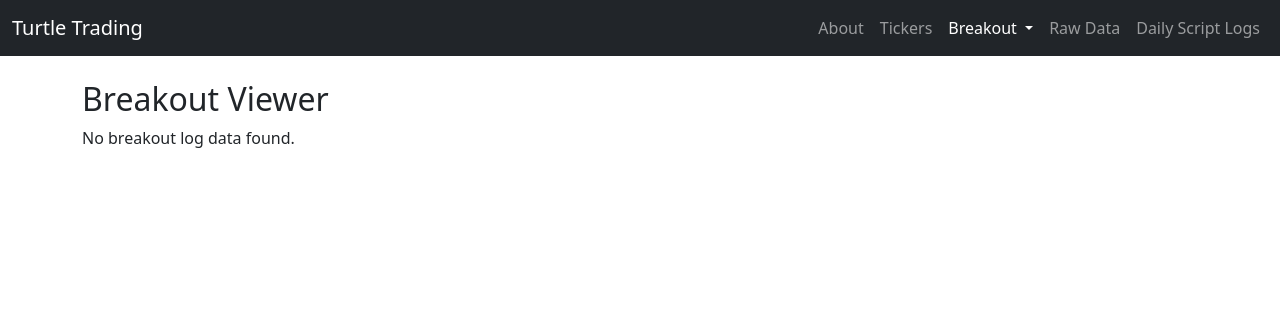
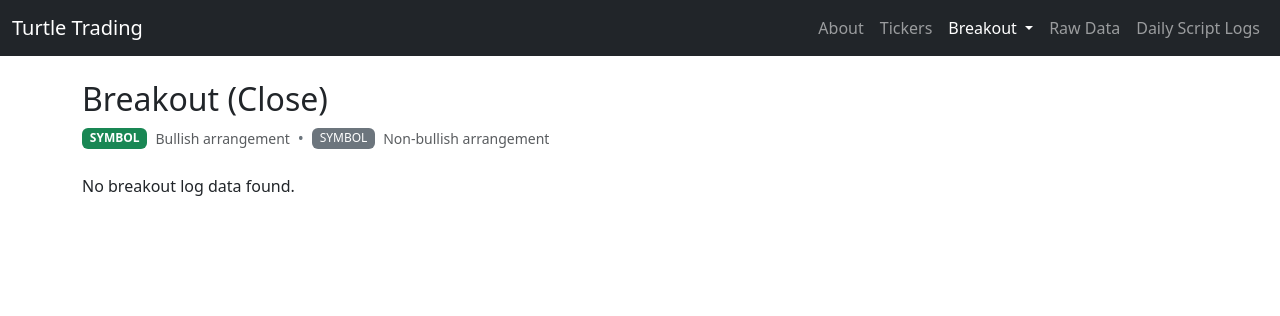
Before and after one commit to GrapeIsGrape/TurtleTradingWebApplication, a Flask app: page /breakout in a window 1280 px wide. Shown: the top 316 px of the page. Run offline with Flask 3, Linux system fonts and the light colour scheme.

Commit message:
breakout.html

```diff
--- a/app.py
+++ b/app.py
@@ -16,7 +16,7 @@ from classes.constants import (
     FILTER_MAX_PER_SECTOR,
     FILTER_EARNINGS_SKIP_DAYS
 )
-from classes.breakout_checker import check_bullish_arrangement_for_tickers
+from classes.breakout_checker import check_bullish_arrangement_for_tickers, get_breakout_ticker_information
 
 app = Flask(__name__)
 
@@ -110,13 +110,31 @@ def parse_breakout_log(log_path, group_by_date=True):
 def breakout():
     log_path = os.path.join(LOG_FOLDER, BREAKOUT_LOG_MARKET_CLOSE)
     entries = parse_breakout_log(log_path, group_by_date=True)
-    return render_template('breakout.html', entries=entries, page_title="Breakout Viewer")
+    # Collect all tickers from first entry for bullish check
+    all_tickers = []
+    if entries and not entries[0].get('market_closed'):
+        for breakout in entries[0].get('breakouts', []):
+            all_tickers.extend(breakout.get('tickers', []))
+    bullish_tickers = set(check_bullish_arrangement_for_tickers(all_tickers)) if all_tickers else set()
+    # Get detailed ticker information
+    ticker_info_df = get_breakout_ticker_information(all_tickers) if all_tickers else pd.DataFrame()
+    ticker_info = ticker_info_df.to_dict('records') if not ticker_info_df.empty else []
+    return render_template('breakout.html', entries=entries, page_title="Breakout (Close)", bullish_tickers=bullish_tickers, ticker_info=ticker_info)
 
 @app.route("/breakout_live")
 def breakout_live():
     log_path = os.path.join(LOG_FOLDER, BREAKOUT_LOG_MARKET_OPEN)
     entries = parse_breakout_log(log_path, group_by_date=False)
-    return render_template('breakout.html', entries=entries, page_title="Breakout Viewer (Live)")
+    # Collect all tickers from first entry for bullish check
+    all_tickers = []
+    if entries and not entries[0].get('market_closed'):
+        for breakout in entries[0].get('breakouts', []):
+            all_tickers.extend(breakout.get('tickers', []))
+    bullish_tickers = set(check_bullish_arrangement_for_tickers(all_tickers)) if all_tickers else set()
+    # Get detailed ticker information
+    ticker_info_df = get_breakout_ticker_information(all_tickers) if all_tickers else pd.DataFrame()
+    ticker_info = ticker_info_df.to_dict('records') if not ticker_info_df.empty else []
+    return render_template('breakout.html', entries=entries, page_title="Breakout (Live)", bullish_tickers=bullish_tickers, ticker_info=ticker_info)
 
 @app.route("/tickers")
 def tickers():
--- a/classes/breakout_checker.py
+++ b/classes/breakout_checker.py
@@ -33,7 +33,7 @@ def get_breakout_ticker_information(tickers):
             DAYS_HIGH_200: calculate_n_days_high_at_index(df, len(df)-1, 200),
             BULLISH_ARRANGEMENT: check_bullish_arrangement_for_ticker(ticker),
             ATR_20: _20_days_average_true_range,
-            STOP_LOSS: round(price - _20_days_average_true_range, ROUND_DP)
+            STOP_LOSS: round(price - 2 * _20_days_average_true_range, ROUND_DP)
         }
         result_df.loc[len(result_df)] = new_row_data
 
--- a/templates/breakout.html
+++ b/templates/breakout.html
@@ -6,17 +6,28 @@
     <meta name="viewport" content="width=device-width, initial-scale=1">
     <title>{{ page_title }}</title>
     <link href="https://cdn.jsdelivr.net/npm/bootstrap@5.3.2/dist/css/bootstrap.min.css" rel="stylesheet">
+    <style>
+        .badge { --bs-badge-font-weight: 400; }
+    </style>
 </head>
 <body>
 {% include 'common/navbar.html' %}
 <div class="container mt-4">
   <h2>{{ page_title }}</h2>
+  <div class="d-flex align-items-center flex-wrap gap-2 text-muted mb-4">
+    <span class="badge bg-success fw-bold">SYMBOL</span>
+    <span class="small">Bullish arrangement</span>
+    <span class="text-secondary">•</span>
+    <span class="badge bg-secondary">SYMBOL</span>
+    <span class="small">Non-bullish arrangement</span>
+  </div>
   {% if entries %}
     <div class="row">
       {% for entry in entries %}
+        {% set is_first_card = loop.first %}
         <div class="col-md-6 mb-4">
           <div class="card">
-            <div class="card-header {% if loop.first %}bg-primary{% else %}bg-secondary{% endif %} text-white">
+            <div class="card-header {% if is_first_card %}bg-primary{% else %}bg-secondary{% endif %} text-white">
               {{ entry.timestamp }}
             </div>
             <div class="card-body">
@@ -30,7 +41,21 @@
                     <div class="d-flex align-items-center flex-wrap">
                       {% if breakout.tickers %}<strong class="me-2">{{ breakout.label }}</strong>{% else %}<span class="me-2 text-muted">{{ breakout.label }}</span>{% endif %}
                       {% for ticker in breakout.tickers %}
-                        <span class="badge bg-success me-1 mb-1 mt-1">{{ ticker }}</span>
+                        {% if is_first_card %}
+                          {% set badge_class = 'bg-success' if ticker in bullish_tickers else 'bg-secondary' %}
+                          {% set badge_weight = 'fw-bold' if ticker in bullish_tickers else '' %}
+                          <span class="badge {{ badge_class }} {{ badge_weight }} me-1 mb-1 mt-1"
+                                style="cursor: pointer;"
+                                data-bs-toggle="modal"
+                                data-bs-target="#tickerModal"
+                                data-ticker="{{ ticker }}">{{ ticker }}</span>
+                        {% else %}
+                          <span class="badge bg-secondary me-1 mb-1 mt-1"
+                                style="cursor: pointer;"
+                                data-bs-toggle="modal"
+                                data-bs-target="#tickerModal"
+                                data-ticker="{{ ticker }}">{{ ticker }}</span>
+                        {% endif %}
                       {% endfor %}
                     </div>
                   </div>
@@ -45,6 +70,112 @@
     <p>No breakout log data found.</p>
   {% endif %}
 </div>
+
+<!-- Ticker Details Modal -->
+<div class="modal fade" id="tickerModal" tabindex="-1" aria-labelledby="tickerModalLabel" aria-hidden="true">
+  <div class="modal-dialog">
+    <div class="modal-content">
+      <div class="modal-header">
+        <h5 class="modal-title" id="tickerModalLabel">Ticker Details</h5>
+        <button type="button" class="btn-close" data-bs-dismiss="modal" aria-label="Close"></button>
+      </div>
+      <div class="modal-body">
+        <table class="table table-sm">
+          <tbody>
+            <tr>
+              <th scope="row">Ticker</th>
+              <td id="modalTicker">-</td>
+            </tr>
+            <tr>
+              <th scope="row">Open</th>
+              <td id="modalOpen">-</td>
+            </tr>
+            <tr>
+              <th scope="row">Close</th>
+              <td id="modalClose">-</td>
+            </tr>
+            <tr>
+              <th scope="row">Current</th>
+              <td id="modalCurrent" class="text-success fw-bold">-</td>
+            </tr>
+            <tr>
+              <th scope="row">High</th>
+              <td id="modalHigh">-</td>
+            </tr>
+            <tr>
+              <th scope="row">Low</th>
+              <td id="modalLow">-</td>
+            </tr>
+            <tr>
+              <th scope="row">Bullish Arrangement</th>
+              <td id="modalBullish">-</td>
+            </tr>
+            <tr>
+              <th scope="row">ATR-20</th>
+              <td id="modalATR" class="text-info fw-bold">-</td>
+            </tr>
+            <tr>
+              <th scope="row">Stop Loss</th>
+              <td id="modalStopLoss" class="text-danger fw-bold">-</td>
+            </tr>
+          </tbody>
+        </table>
+      </div>
+      <div class="modal-footer">
+        <button type="button" class="btn btn-secondary" data-bs-dismiss="modal">Close</button>
+      </div>
+    </div>
+  </div>
+</div>
+
 <script src="https://cdn.jsdelivr.net/npm/bootstrap@5.3.2/dist/js/bootstrap.bundle.min.js"></script>
+<script>
+  // Create ticker info lookup map
+  const tickerInfoMap = {};
+  {% for info in ticker_info %}
+    tickerInfoMap['{{ info.Ticker }}'] = {
+      ticker: '{{ info.Ticker }}',
+      open: {{ info.Open }},
+      close: {{ info.Close }},
+      current: {{ info['Current Price'] }},
+      high: {{ info.High }},
+      low: {{ info.Low }},
+      bullish: {{ 'true' if info['Bullish Arrangement'] else 'false' }},
+      atr20: {{ info['ATR-20'] }},
+      stopLoss: {{ info['Stop Loss'] }}
+    };
+  {% endfor %}
+
+  // Listen for modal show event
+  document.getElementById('tickerModal').addEventListener('show.bs.modal', function (event) {
+    const badge = event.relatedTarget;
+    const ticker = badge.getAttribute('data-ticker');
+    const info = tickerInfoMap[ticker];
+
+    if (info) {
+      document.getElementById('modalTicker').textContent = info.ticker;
+      document.getElementById('modalOpen').textContent = info.open.toFixed(2);
+      document.getElementById('modalClose').textContent = info.close.toFixed(2);
+      document.getElementById('modalCurrent').textContent = info.current.toFixed(2);
+      document.getElementById('modalHigh').textContent = info.high.toFixed(2);
+      document.getElementById('modalLow').textContent = info.low.toFixed(2);
+      document.getElementById('modalBullish').innerHTML = info.bullish
+        ? '<span class="badge bg-success">Yes</span>'
+        : '<span class="badge bg-secondary">No</span>';
+      document.getElementById('modalATR').textContent = info.atr20.toFixed(2);
+      document.getElementById('modalStopLoss').textContent = info.stopLoss.toFixed(2);
+    } else {
+      document.getElementById('modalTicker').textContent = ticker;
+      document.getElementById('modalOpen').textContent = 'N/A';
+      document.getElementById('modalClose').textContent = 'N/A';
+      document.getElementById('modalCurrent').textContent = 'N/A';
+      document.getElementById('modalHigh').textContent = 'N/A';
+      document.getElementById('modalLow').textContent = 'N/A';
+      document.getElementById('modalBullish').textContent = 'N/A';
+      document.getElementById('modalATR').textContent = 'N/A';
+      document.getElementById('modalStopLoss').textContent = 'N/A';
+    }
+  });
+</script>
 </body>
 </html>
```
